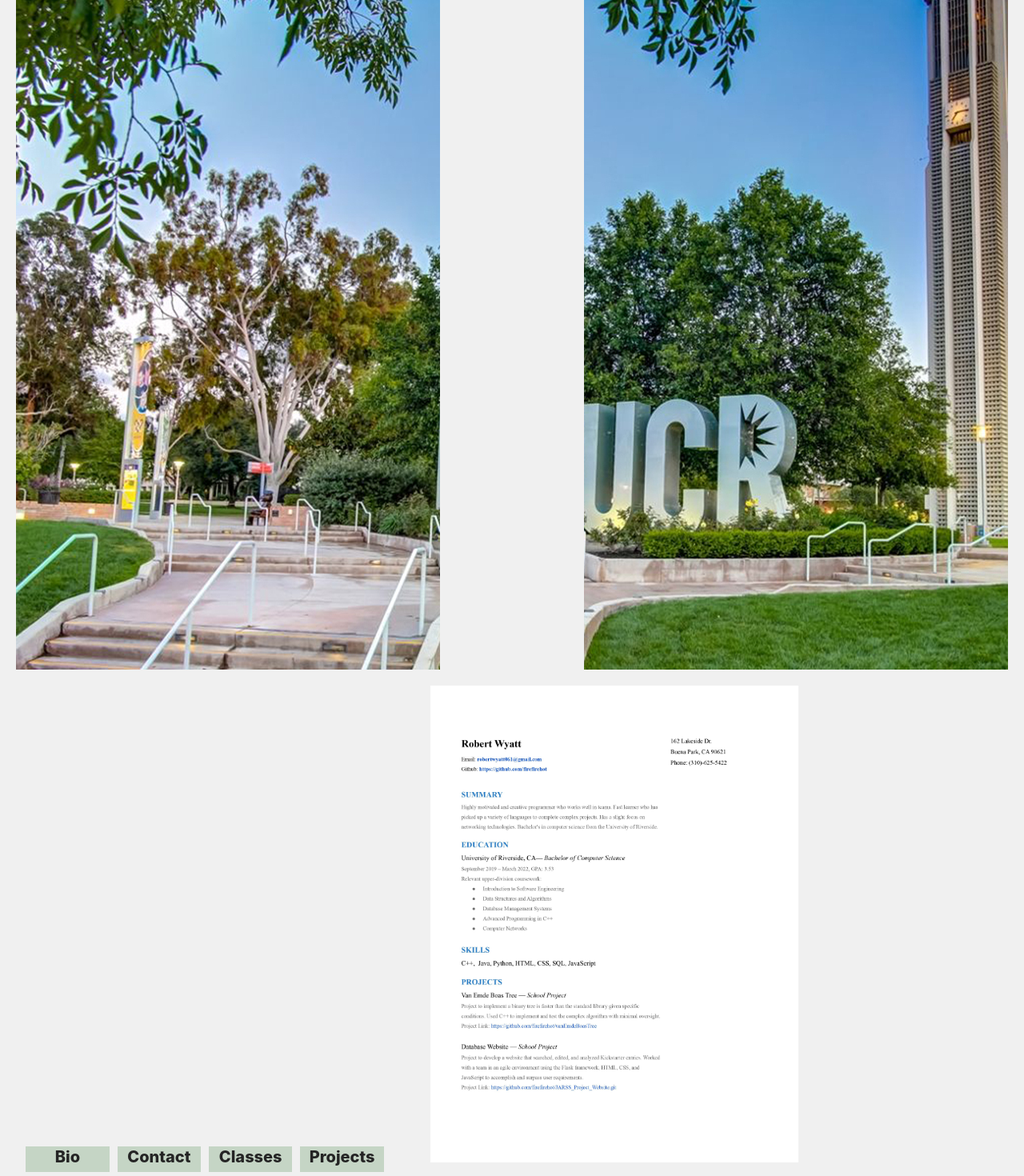
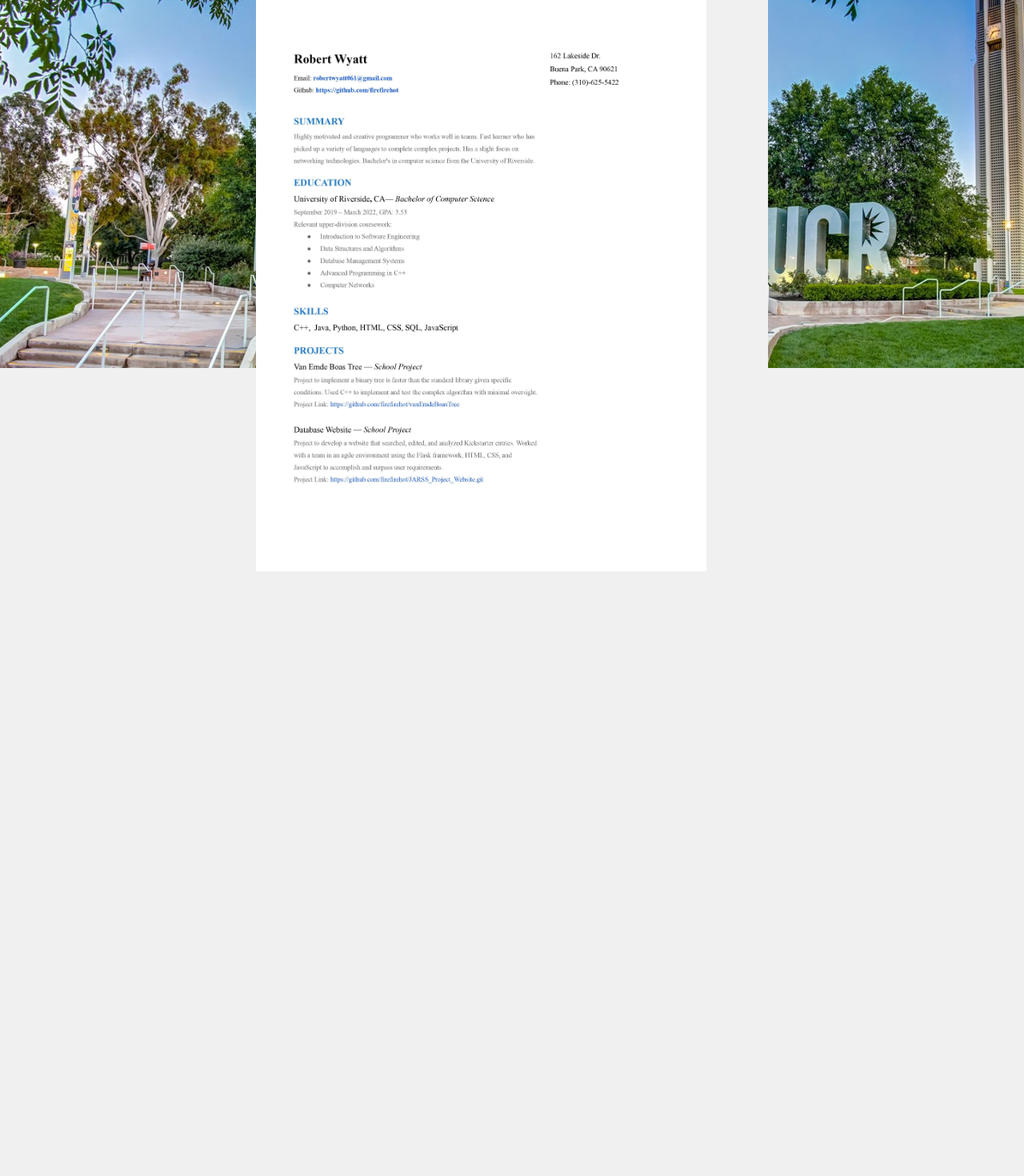
Before and after one commit to firefirehot/Resume_Website, a React (Create React App) app: page / in a window 1280 px wide. Shown: the part 83-1553 px from the top of the page at 80% size. After the commit the page ends 801 px from the top, so only its background shows below. Built offline with nearby package versions, Linux system fonts and the light colour scheme.

Commit message:
cleaned styling

```diff
--- a/src/App.css
+++ /dev/null
@@ -1,38 +0,0 @@
-.App {
-  text-align: center;
-}
-
-.App-logo {
-  height: 40vmin;
-  pointer-events: none;
-}
-
-@media (prefers-reduced-motion: no-preference) {
-  .App-logo {
-    animation: App-logo-spin infinite 20s linear;
-  }
-}
-
-.App-header {
-  background-color: #282c34;
-  min-height: 100vh;
-  display: flex;
-  flex-direction: column;
-  align-items: center;
-  justify-content: center;
-  font-size: calc(10px + 2vmin);
-  color: white;
-}
-
-.App-link {
-  color: #61dafb;
-}
-
-@keyframes App-logo-spin {
-  from {
-    transform: rotate(0deg);
-  }
-  to {
-    transform: rotate(360deg);
-  }
-}
--- a/src/App.js
+++ b/src/App.js
@@ -1,4 +1,4 @@
-import './App.css';
+
 
 
 function App() {
--- /dev/null
+++ b/src/citeStyles.css
@@ -0,0 +1,8 @@
+.middleBlock {
+    width: 44%;
+    margin:0;
+    border:0;
+    padding:0;
+    text-align:center;
+    display: inline-block;
+}
--- a/src/imageBars.css
+++ b/src/imageBars.css
@@ -1,17 +1,20 @@
-#rightImageBar {
-    float: right;
-    width:"25%";
-    height: "100%";
-    margin: 20px;
+@import 'citeStyles.css';
+
+
+.sideBar {
+    width:25%;
+    height:100%;
+    margin-right: 0;
+    margin-left:0;
     border:0;
     padding:0;
 }
 
+
+#rightImageBar {
+    float: right;
+}
+
 #leftImageBar{
     float: left;
-    width:"25%";
-    height: "100%";
-    margin: 20px;
-    border:0;
-    padding:0;
 }
--- a/src/imageBars.js
+++ b/src/imageBars.js
@@ -2,11 +2,11 @@ import './imageBars.css';
 
 export function LeftImageBar(){
     return(
-    <aside><img id="leftImageBar" src="images/ucrImageLeft.jpg" alt="UCR path with trees"/></aside>);
+    <aside><img id="leftImageBar" class="sideBar" src="images/ucrImageLeft.jpg" alt="UCR path with trees"/></aside>);
 }
 
 export function RightImageBar  (){
-    return (<aside><img id="rightImageBar" src="images/ucrImageRight.jpg" alt="UCR university sign and clock tower"/></aside>);
+    return (<aside><img id="rightImageBar" class="sideBar" src="images/ucrImageRight.jpg" alt="UCR university sign and clock tower"/></aside>);
 }
 
 
--- a/src/index.css
+++ b/src/index.css
@@ -1,3 +1,5 @@
+@import 'citeStyles.css';
+
 *{
   margin: 0;
   padding: 0;
--- a/src/navBar.css
+++ b/src/navBar.css
@@ -1,21 +1,21 @@
+@import 'citeStyles.css';
+
 nav{
     margin-right: auto;
     margin-left: auto;
-    display: inline-block;
-    width: 40%;
-    text-align:center;
-
 }
 
 ul{
+    list-style-type: none;
     margin-right:auto;
     margin-left: auto;
 }
 
+
 li {
-    display: inline-block;
+    float: left;
     background-color: #c5d5c5;
-    margin: 5px;
+    margin-right: 30px;
     width: 20%;
     height: 30px;
     padding: 1px;
--- a/src/navBar.js
+++ b/src/navBar.js
@@ -2,13 +2,13 @@ import './navBar.css';
 
 export function NavBar(){
     return(
-        <nav role="navigation">
-            <ol>
+        <nav class="middleBlock" role="navigation">
+            <ul>
                 <a href="/bio"><li>Bio</li></a>
                 <a href="/contact"><li>Contact</li></a>
                 <a href="/classes"><li>Classes</li></a>
                 <a href="/projects"><li>Projects</li></a>
-            </ol>
+            </ul>
         </nav>
 
     );
--- a/src/resume.css
+++ b/src/resume.css
@@ -1,12 +1,6 @@
-.pageText {
-    width: 40%;
-    margin:0;
-    border:0;
-    padding:0;
-    text-align:center;
-    display: inline-block;
-}
+@import 'citeStyles.css';
+
 
 .resume {
-    width:90%;
+    width:100%;
 }
--- a/src/resume.js
+++ b/src/resume.js
@@ -7,7 +7,7 @@ export function Resume() {
 
 function ResumeBox() {
     return (
-        <article class="pageText">
+        <article class="middleBlock">
           <ResumeImage />
         </article>
       );
```
